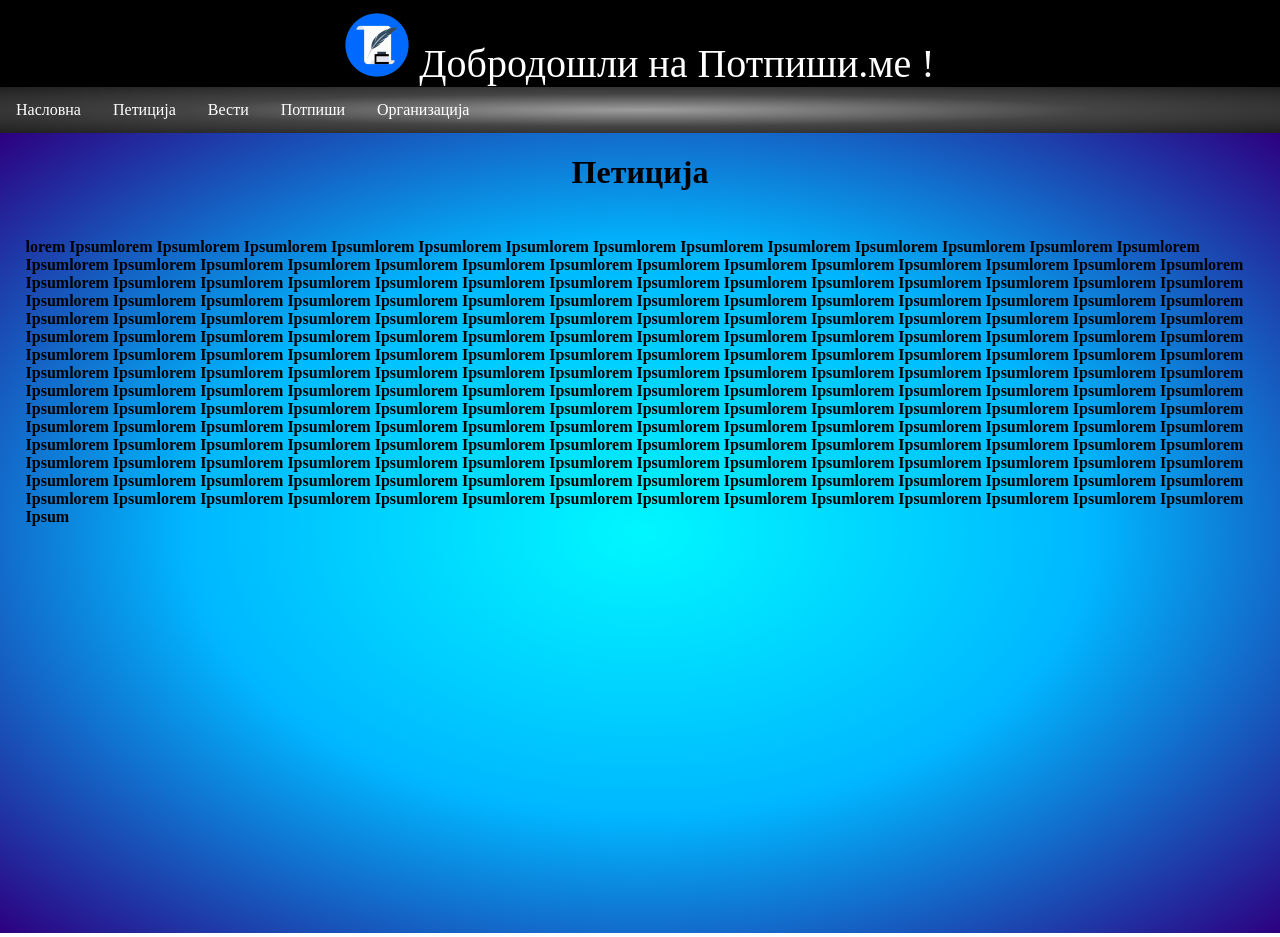
After one commit to bpavle/PetitionWebsite, a PHP site: page /petition.html in a window 1280 px wide. The commit adds this page. Run offline with PHP 8.4, Linux system fonts and the light colour scheme.

Commit message:
Dodata peticija

```diff
--- /dev/null
+++ b/petition.html
@@ -0,0 +1,75 @@
+<!DOCTYPE html>
+<html>
+  <head>
+    <meta charset="UTF-8" />
+    <link rel="shortcut icon" type="image/png" href="assets/favicon.png" />
+    <link rel="stylesheet" type="text/css" href="style.css" />
+    <title>Насловна</title>
+  </head>
+
+  <body>
+    <div class="head">
+      <a href="index.html">
+        <img src="assets/favicon.png" style="width:  5%; height: 5%;"
+      /></a>
+
+      Добродошли на Потпиши.ме !
+    </div>
+    <div class="navigation">
+      <a href="index.html">Насловна</a>
+      <a href="petition.html">Петиција</a>
+      <a href="news.html">Вести</a>
+      <a href="sign.html">Потпиши</a>
+      <div class="dropdown">
+        <button class="dropbtn">Организација</button>
+        <div class="dropdown-content">
+          <a href="login.html">Улогуј се</a>
+          <a href="registration.html">Регистрација</a>
+        </div>
+      </div>
+    </div>
+    <div class="content">
+
+        <h1>Петиција</h1>
+        <p>
+          lorem Ipsumlorem Ipsumlorem Ipsumlorem Ipsumlorem Ipsumlorem
+          Ipsumlorem Ipsumlorem Ipsumlorem Ipsumlorem Ipsumlorem Ipsumlorem
+          Ipsumlorem Ipsumlorem Ipsumlorem Ipsumlorem Ipsumlorem Ipsumlorem
+          Ipsumlorem Ipsumlorem Ipsumlorem Ipsumlorem Ipsumlorem Ipsumlorem
+          Ipsumlorem Ipsumlorem Ipsumlorem Ipsumlorem Ipsumlorem Ipsumlorem
+          Ipsumlorem Ipsumlorem Ipsumlorem Ipsumlorem Ipsumlorem Ipsumlorem
+          Ipsumlorem Ipsumlorem Ipsumlorem Ipsumlorem Ipsumlorem Ipsumlorem
+          Ipsumlorem Ipsumlorem Ipsumlorem Ipsumlorem Ipsumlorem Ipsumlorem
+          Ipsumlorem Ipsumlorem Ipsumlorem Ipsumlorem Ipsumlorem Ipsumlorem
+          Ipsumlorem Ipsumlorem Ipsumlorem Ipsumlorem Ipsumlorem Ipsumlorem
+          Ipsumlorem Ipsumlorem Ipsumlorem Ipsumlorem Ipsumlorem Ipsumlorem
+          Ipsumlorem Ipsumlorem Ipsumlorem Ipsumlorem Ipsumlorem Ipsumlorem
+          Ipsumlorem Ipsumlorem Ipsumlorem Ipsumlorem Ipsumlorem Ipsumlorem
+          Ipsumlorem Ipsumlorem Ipsumlorem Ipsumlorem Ipsumlorem Ipsumlorem
+          Ipsumlorem Ipsumlorem Ipsumlorem Ipsumlorem Ipsumlorem Ipsumlorem
+          Ipsumlorem Ipsumlorem Ipsumlorem Ipsumlorem Ipsumlorem Ipsumlorem
+          Ipsumlorem Ipsumlorem Ipsumlorem Ipsumlorem Ipsumlorem Ipsumlorem
+          Ipsumlorem Ipsumlorem Ipsumlorem Ipsumlorem Ipsumlorem Ipsumlorem
+          Ipsumlorem Ipsumlorem Ipsumlorem Ipsumlorem Ipsumlorem Ipsumlorem
+          Ipsumlorem Ipsumlorem Ipsumlorem Ipsumlorem Ipsumlorem Ipsumlorem
+          Ipsumlorem Ipsumlorem Ipsumlorem Ipsumlorem Ipsumlorem Ipsumlorem
+          Ipsumlorem Ipsumlorem Ipsumlorem Ipsumlorem Ipsumlorem Ipsumlorem
+          Ipsumlorem Ipsumlorem Ipsumlorem Ipsumlorem Ipsumlorem Ipsumlorem
+          Ipsumlorem Ipsumlorem Ipsumlorem Ipsumlorem Ipsumlorem Ipsumlorem
+          Ipsumlorem Ipsumlorem Ipsumlorem Ipsumlorem Ipsumlorem Ipsumlorem
+          Ipsumlorem Ipsumlorem Ipsumlorem Ipsumlorem Ipsumlorem Ipsumlorem
+          Ipsumlorem Ipsumlorem Ipsumlorem Ipsumlorem Ipsumlorem Ipsumlorem
+          Ipsumlorem Ipsumlorem Ipsumlorem Ipsumlorem Ipsumlorem Ipsumlorem
+          Ipsumlorem Ipsumlorem Ipsumlorem Ipsumlorem Ipsumlorem Ipsumlorem
+          Ipsumlorem Ipsumlorem Ipsumlorem Ipsumlorem Ipsumlorem Ipsumlorem
+          Ipsumlorem Ipsumlorem Ipsumlorem Ipsumlorem Ipsumlorem Ipsumlorem
+          Ipsumlorem Ipsumlorem Ipsumlorem Ipsumlorem Ipsumlorem Ipsumlorem
+          Ipsumlorem Ipsumlorem Ipsumlorem Ipsumlorem Ipsumlorem Ipsumlorem
+          Ipsumlorem Ipsumlorem Ipsumlorem Ipsumlorem Ipsumlorem Ipsumlorem
+          Ipsumlorem Ipsumlorem Ipsumlorem Ipsumlorem Ipsumlorem Ipsumlorem
+          Ipsum
+        </p>
+      </div>
+    </div>
+  </body>
+</html>
--- a/style.css
+++ b/style.css
@@ -78,6 +78,11 @@ body {
     rgb(45, 0, 128)
   );
   overflow: hidden;
+}
+.content p {
+  font-weight: bold;
+  text-align: left;
+  padding: 2%;
 }
 
 .btn {
```
